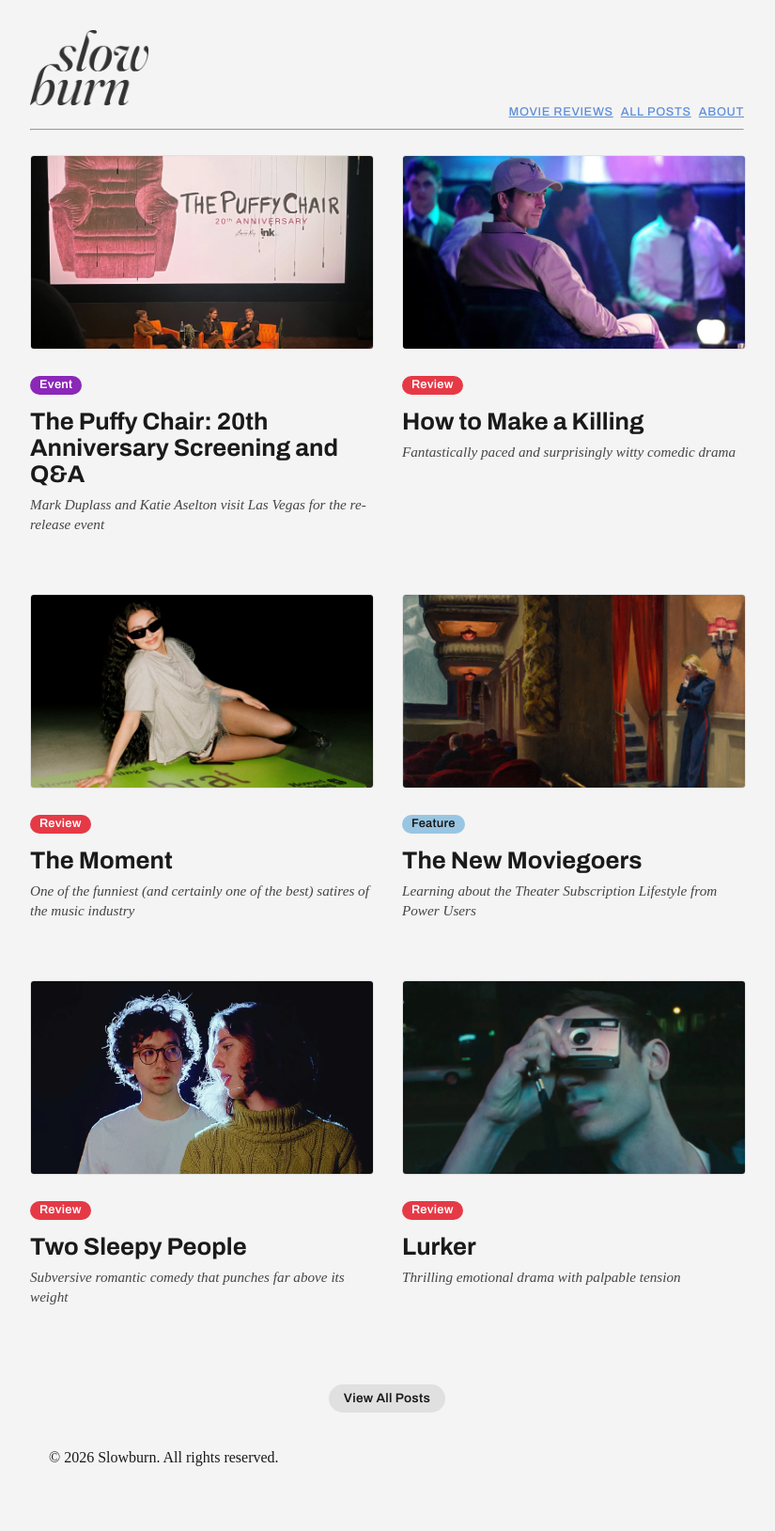
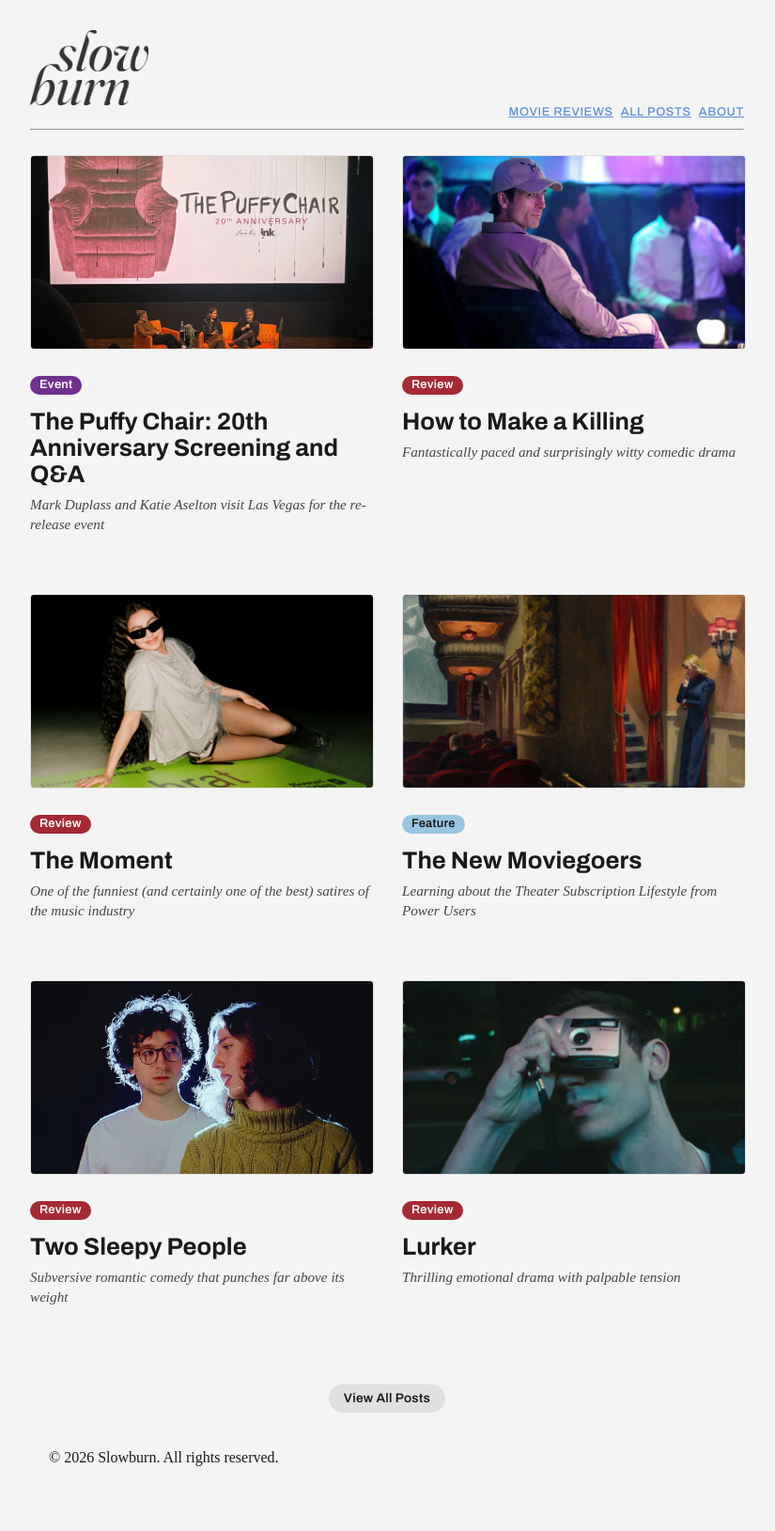
Before and after one commit to Slowburn-Movies/slowburn-movies.github.io, a Jekyll site: the page built from index.md, in a window 1280 px wide. Shown: the whole page at 94% size, without its empty margins (228-1053 px from the left). Built offline with Jekyll 4.4.1, drawn with Linux system fonts in a browser that asks for light colours; some web fonts are replaced.

Commit message:
Update main.css

```diff
--- a/assets/css/main.css
+++ b/assets/css/main.css
@@ -184,10 +184,10 @@ a {
 }
 
 /* Specific Badge Colors */
-.badge-review    { background: #e63946; color: #FFF; }
+.badge-review    { background: #a52a34; color: #FFF; }
 .badge-feature      { background: #98c6e2; color: #1a1a1a; }
-.badge-news      { background: #3267d0; color: #FFF; }
-.badge-event     { background: #8b27b9; color: #FFF; }
+.badge-news      { background: #274fa1; color: #FFF; }
+.badge-event     { background: #723191; color: #FFF; }
 .badge-interview { background: #8ac194; color: #1a1a1a; }
 
 .review-badge {
```
